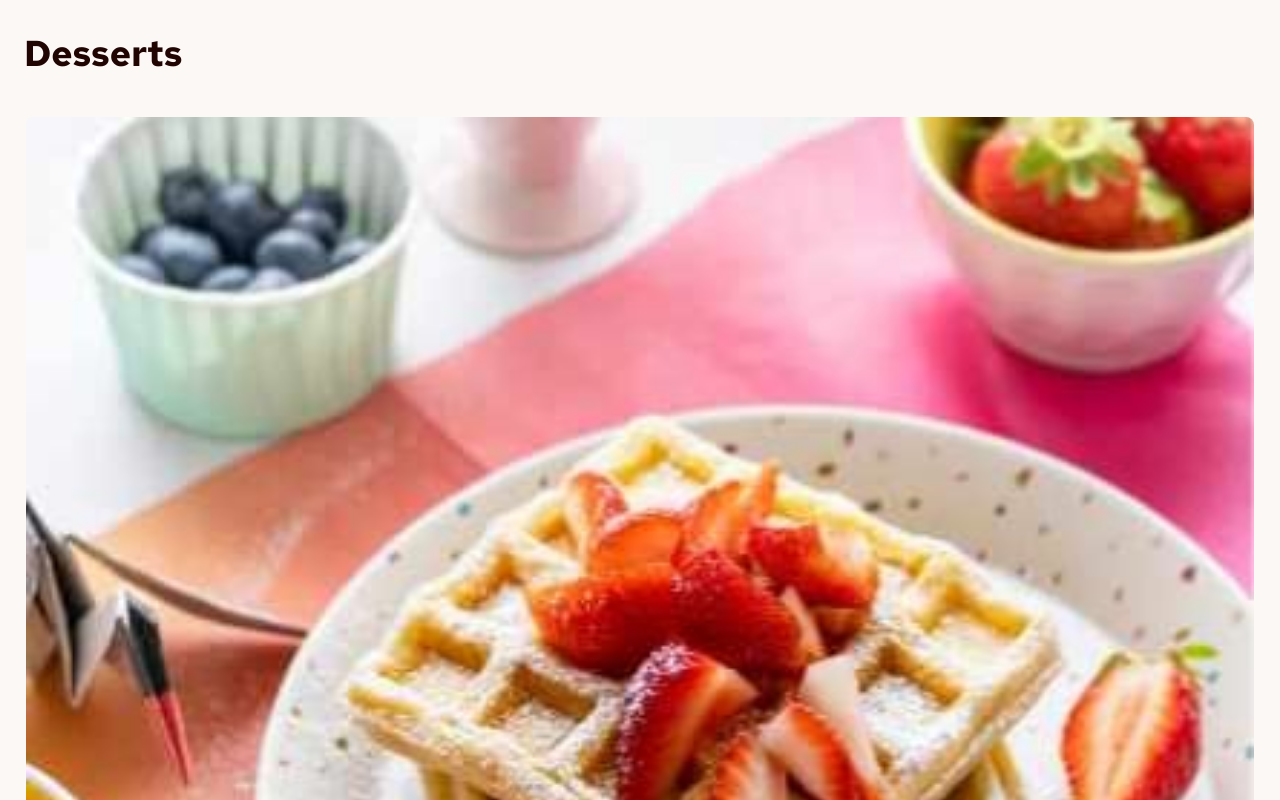
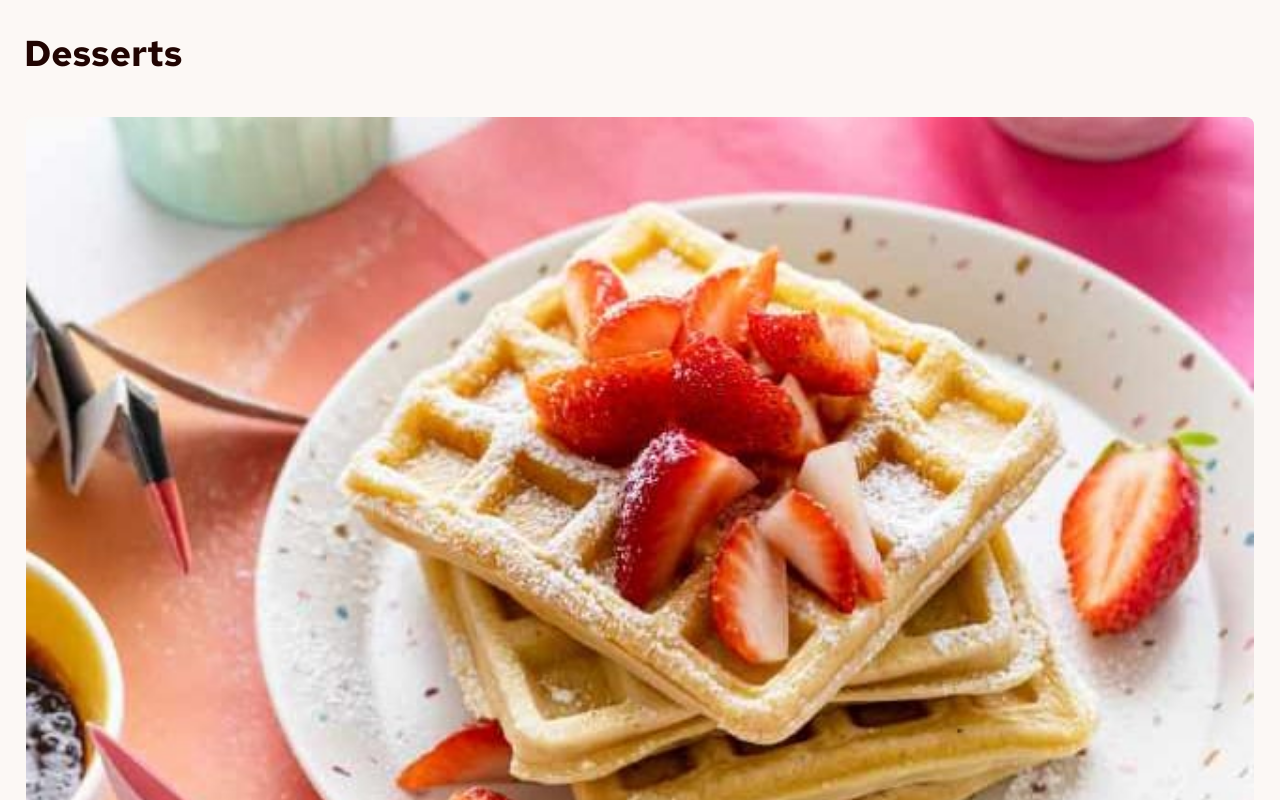
Before and after one commit to florianstancioiu/product-list-with-cart, a Vue app: page / in a window 1280 px wide. Shown: the top 800 px of the page. Built offline with nearby package versions, Linux system fonts and the light colour scheme.

Commit message:
Used the picture element instead of img

```diff
--- a/src/components/Product.vue
+++ b/src/components/Product.vue
@@ -40,11 +40,28 @@ const handleDecrement = (name: string) => {
         amount > 0 ? 'border-border-primary' : 'border-primary-bg'
       } relative mb-[2.75rem]  border-[0.125rem] rounded-[0.5rem]`"
     >
-      <img
-        class="w-full rounded-[0.5rem]"
-        :src="image.tablet"
-        :alt="name + ' Logo'"
-      />
+      <picture>
+        <source
+          class="w-full rounded-[0.5rem]"
+          :srcset="image.mobile"
+          media="(min-width: 48rem)"
+        />
+        <source
+          class="w-full rounded-[0.5rem]"
+          :srcset="image.tablet"
+          media="(min-width: 64rem)"
+        />
+        <source
+          class="w-full rounded-[0.5rem]"
+          :srcset="image.desktop"
+          media="(min-width: 80rem)"
+        />
+        <img
+          class="w-full rounded-[0.5rem]"
+          :src="image.tablet"
+          :alt="name + ' Logo'"
+        />
+      </picture>
       <div class="w-full absolute bottom-[-1.25rem] grid place-items-center">
         <AddButton
           @increment="handleIncrement(name)"
--- a/src/components/ui/AddButton.vue
+++ b/src/components/ui/AddButton.vue
@@ -30,7 +30,7 @@ const emit = defineEmits(["increment", "decrement"]);
   <div
     @click="emit('increment')"
     v-else
-    class="bg-white w-[10rem] h-[2.5rem] inline-flex justify-center items-center rounded-full border-[0.063rem] border-border-primary cursor-pointer select-none text-primary gap-[0.625rem]"
+    class="hover:text-border-primary bg-white w-[10rem] h-[2.5rem] inline-flex justify-center items-center rounded-full border-[0.063rem] border-border-primary cursor-pointer select-none text-primary gap-[0.625rem]"
   >
     <IconAddToCartSVG />
     <span class="font-semibold">Add to Cart</span>
```
